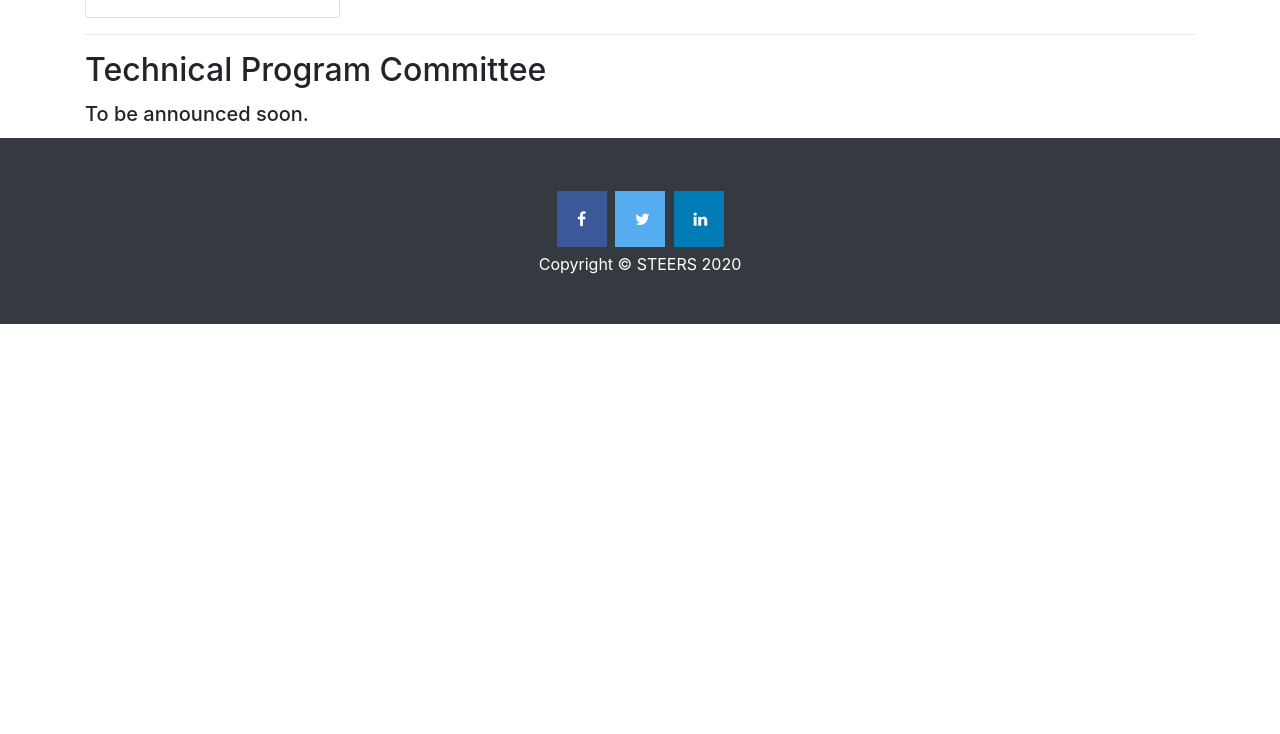
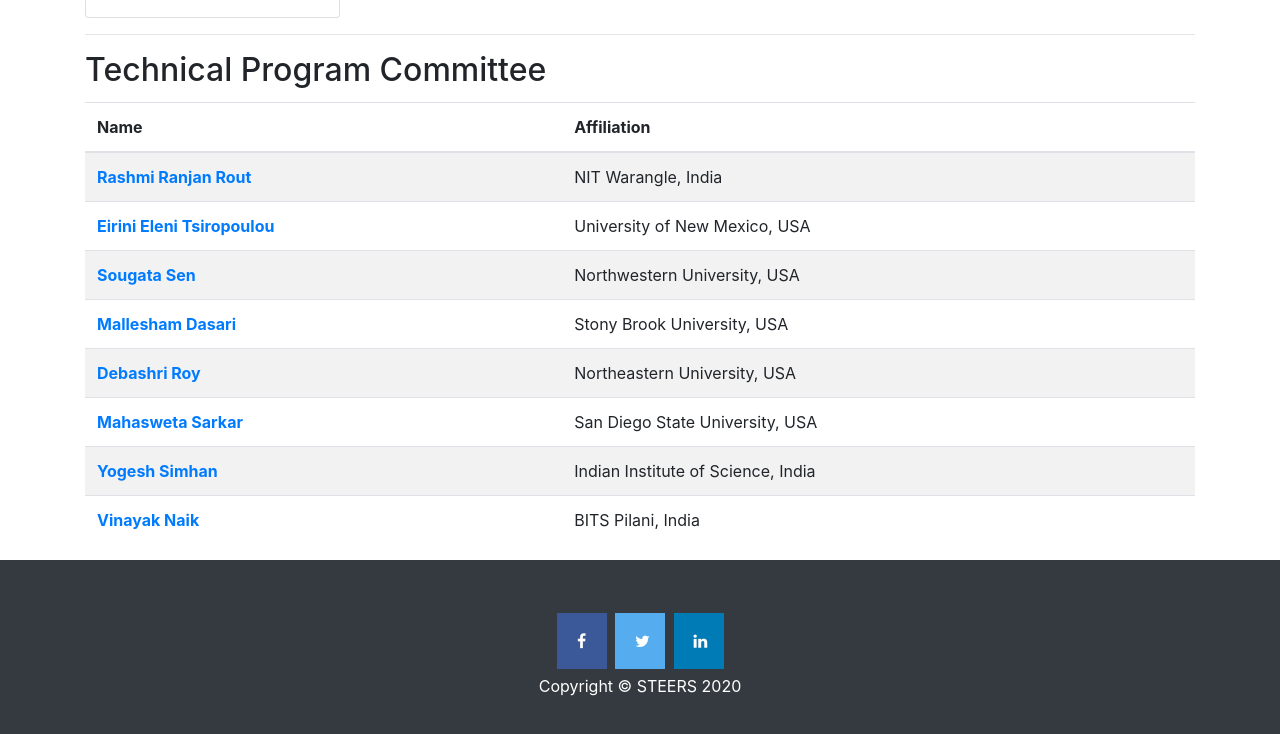
Before and after one commit to souravaddya/STEERS2021, a website: page committee/index.html in a window 1280 px wide. Shown: the part 1641-2375 px from the top of the page. Before the commit the page ends 1965 px from the top, so only its background shows below. Drawn offline with nearby package versions, Linux system fonts and the light colour scheme.

Commit message:
update committe

```diff
--- a/committee/index.html
+++ b/committee/index.html
@@ -242,7 +242,105 @@
         <h2 class="card-title">Technical Program Committee</h2>
       </div>
       <div class="col-md-12">
-        <h5 class="card-title">To be announced soon.</h5>
+        <!-- <h5 class="card-title">To be announced soon.</h5> -->
+        <table class="table table-striped">
+          <thead>
+            <th>Name</th>
+            <th>Affiliation</th>
+          </thead>
+
+          <tr>
+            <td>
+              <a href="https://www.nitw.ac.in/faculty/id/16336/" target="_blank">
+                <b>
+                  Rashmi Ranjan Rout
+                </b>
+              </a>
+            </td>
+            <td>NIT Warangle, India</td>
+          </tr>
+
+          <tr>
+            <td>
+              <a href="http://ece-research.unm.edu/tsiropoulou/index.html" target="_blank">
+                <b>
+                  Eirini Eleni Tsiropoulou
+                </b>
+              </a>
+            </td>
+            <td>University of New Mexico, USA</td>
+          </tr>
+
+
+          <tr>
+            <td>
+              <a href="http://www.sougata-sen.com" target="_blank">
+                <b>
+                  Sougata Sen
+                </b>
+              </a>
+            </td>
+            <td>Northwestern University, USA</td>
+          </tr>
+
+          <tr>
+            <td>
+              <a href="https://www3.cs.stonybrook.edu/~mdasari/" target="_blank">
+                <b>
+                  Mallesham Dasari
+                </b>
+              </a>
+            </td>
+            <td>Stony Brook University, USA</td>
+          </tr>
+
+          <tr>
+            <td>
+              <a href="http://eecs.ucf.edu/~debashri/" target="_blank">
+                <b>
+                  Debashri Roy
+                </b>
+              </a>
+            </td>
+            <td>Northeastern University, USA</td>
+          </tr>
+
+          <tr>
+            <td>
+              <a href="http://sweta.sdsu.edu" target="_blank">
+                <b>
+                  Mahasweta Sarkar
+                </b>
+              </a>
+            </td>
+            <td>San Diego State University, USA</td>
+          </tr>
+
+          <tr>
+            <td>
+              <a href="http://cds.iisc.ac.in/faculty/simmhan/" target="_blank">
+                <b>
+                  Yogesh Simhan
+                </b>
+              </a>
+            </td>
+            <td>Indian Institute of Science, India</td>
+          </tr>
+
+
+          <tr>
+            <td>
+              <a href="http://vinayaknaik.info" target="_blank">
+                <b>
+                  Vinayak Naik
+                </b>
+              </a>
+            </td>
+            <td>BITS Pilani, India</td>
+          </tr>
+
+
+        </table>
       </div>
 
     </div>
```
